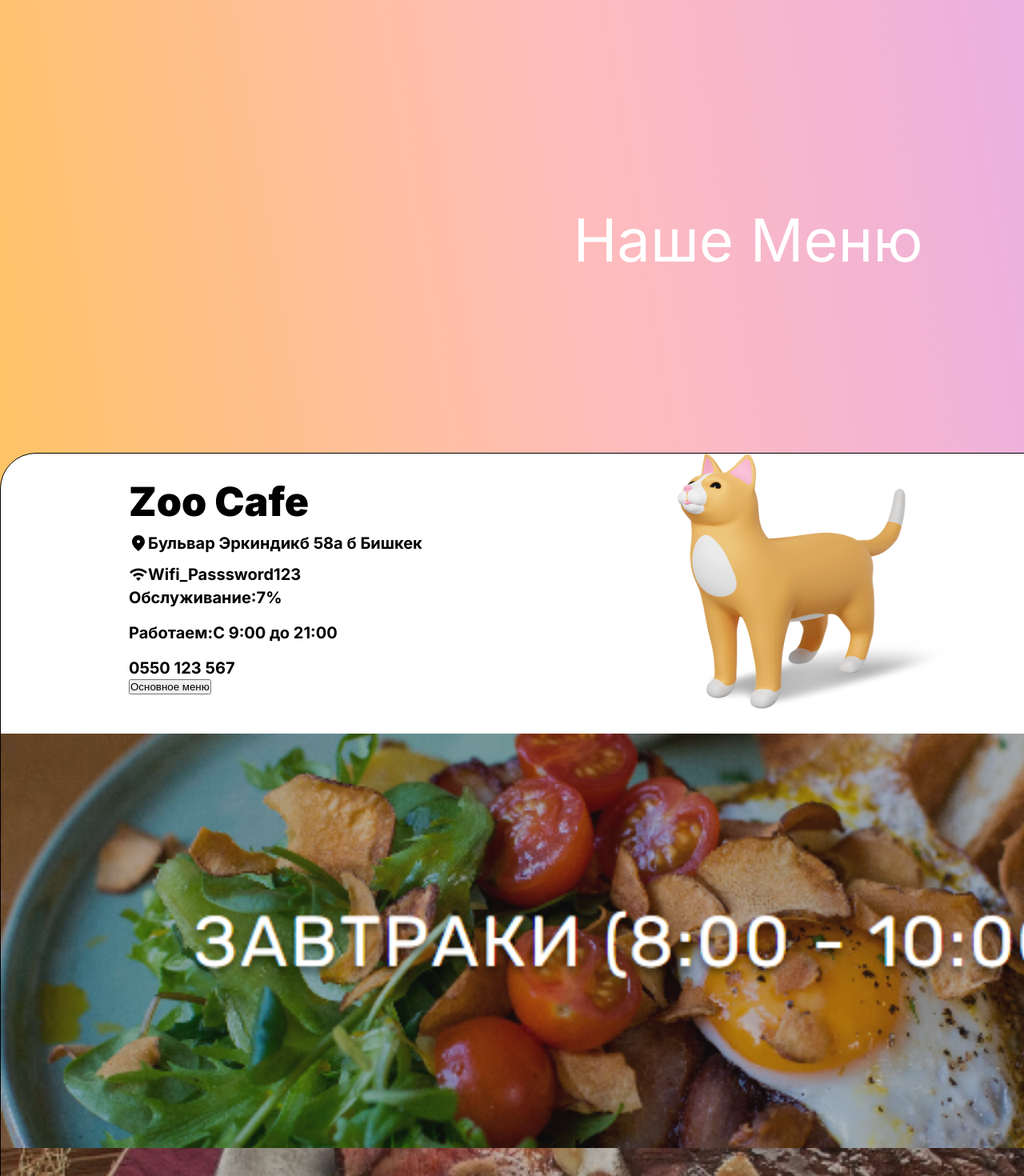
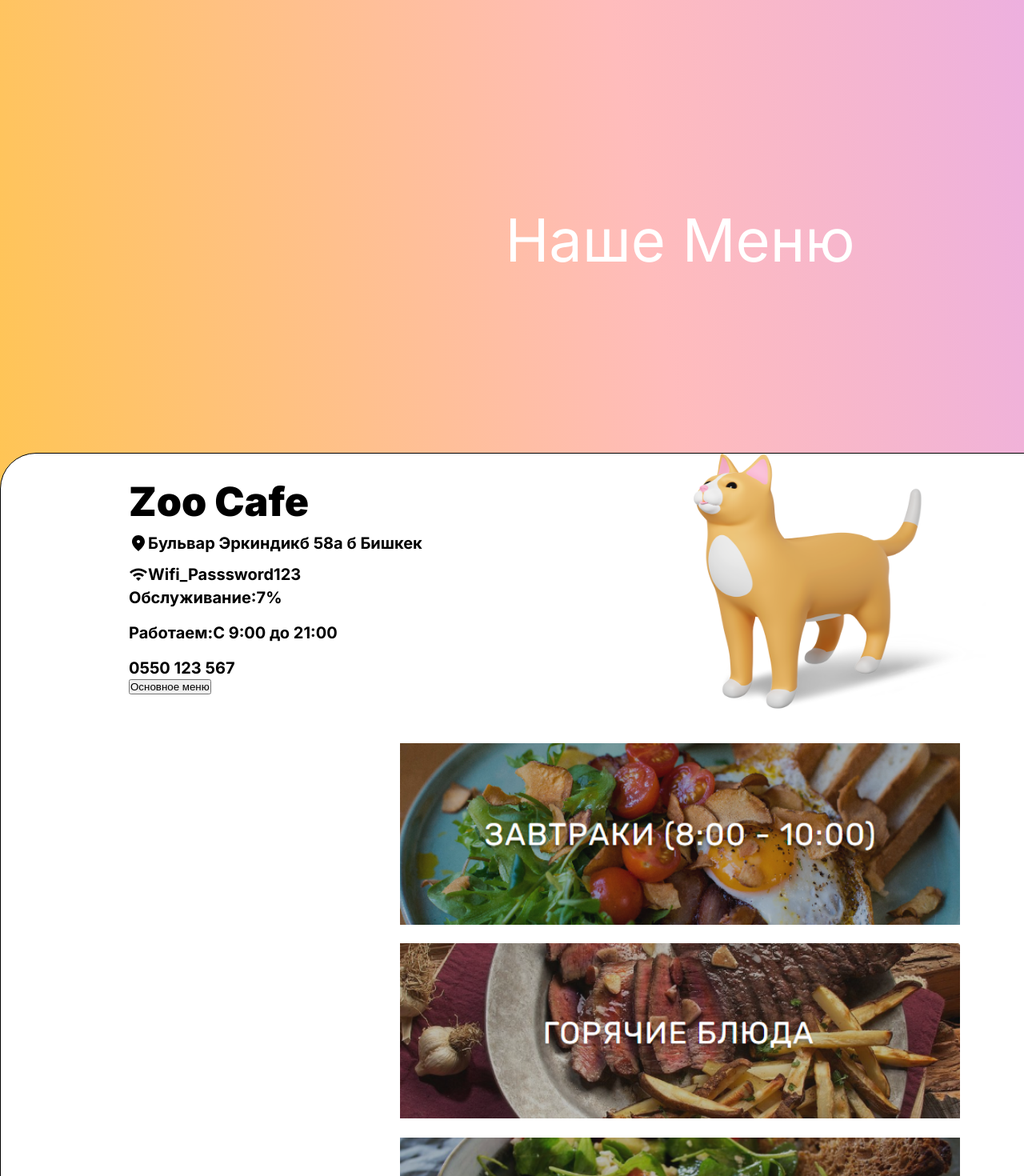
Before and after one commit to jhantai/stray_kids.muhehehe, a React (Create React App) app: page /foodlist in a window 1280 px wide. Shown: the top 1470 px of the page at 80% size. Built offline with nearby package versions, Linux system fonts and the light colour scheme.

Commit message:
some_kakahi

```diff
--- a/src/pages/MenuPage/MenuPage.css
+++ b/src/pages/MenuPage/MenuPage.css
@@ -8,7 +8,7 @@
     justify-content: center;
     align-items: center;
     color: white;
-    padding: 15% 0 0 10%;
+    padding: 15% 0 0 0;
     font-size: 74px;
     width: 60%;
     margin: 0 auto;
@@ -19,14 +19,12 @@
     font-size: 50px;
 }
 .form_about_menu{
-
-background: white;
-    width: 200vh;
+    background: white;
+    width: 212.5vh;
     height: 100%;
     border: 1px solid black;
     border-radius: 45px 45px 0 0    ;
     margin: 13% 0 0 0;
-
 
 }
 .text_info{
@@ -62,4 +60,13 @@ background: white;
 .eda_photo{
     display: flex;
     flex-direction: column;
+    justify-content: center;
+    margin: 5px auto;
+    width:700px;
+    height: 241px;
+
+
 }
+.tamak_img{
+    border-radius: 20px;
+}
--- a/src/pages/MenuPage/MenuPage.jsx
+++ b/src/pages/MenuPage/MenuPage.jsx
@@ -41,7 +41,7 @@ const MenuPage = () => {
                          <div
                              className='eda_photo'
                              key={idx}>
-                             <img src={item.src} alt=""/>
+                             <img className='tamak_photo' src={item.src} alt=""/>
 
                          </div>
                      )
```
